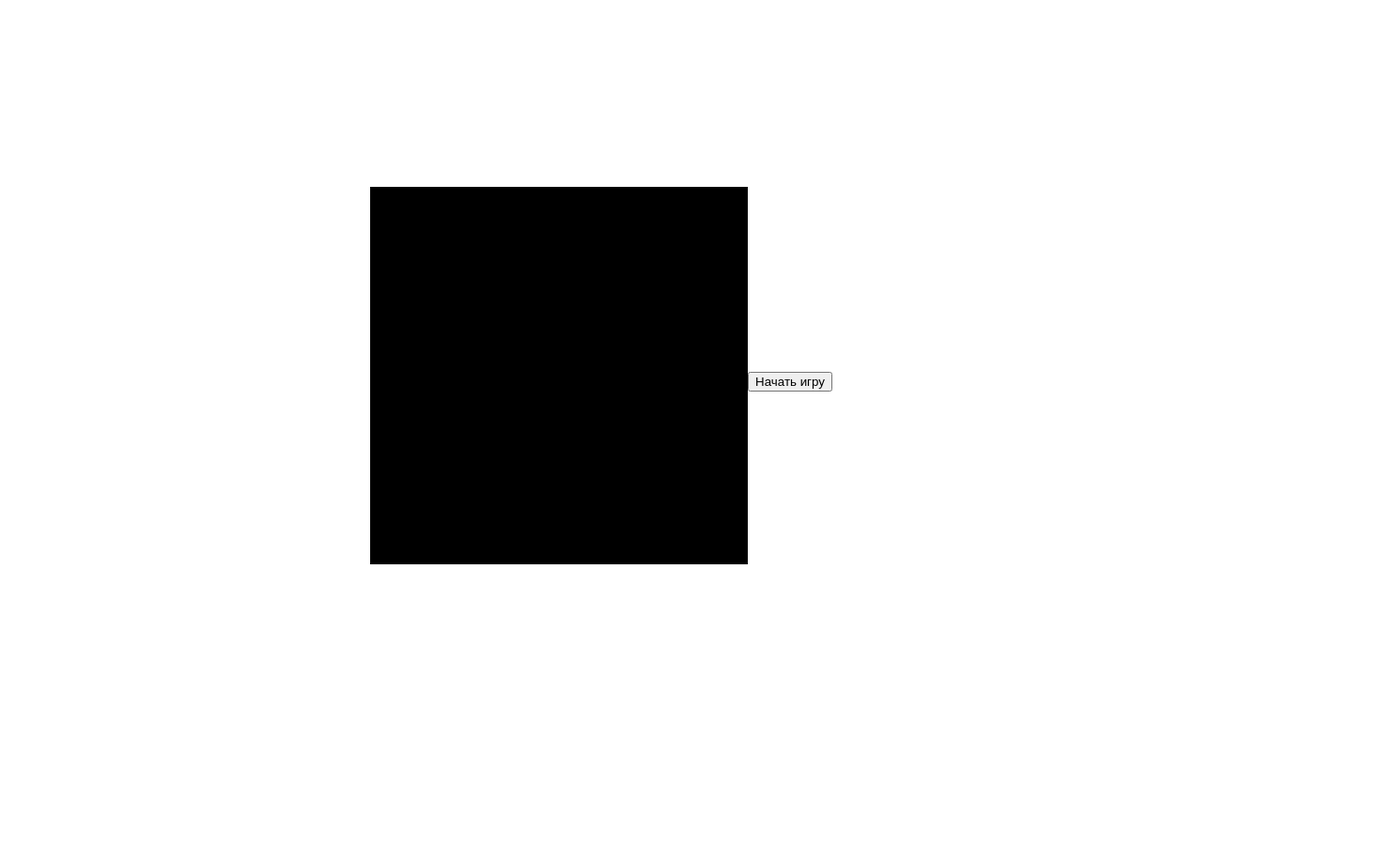
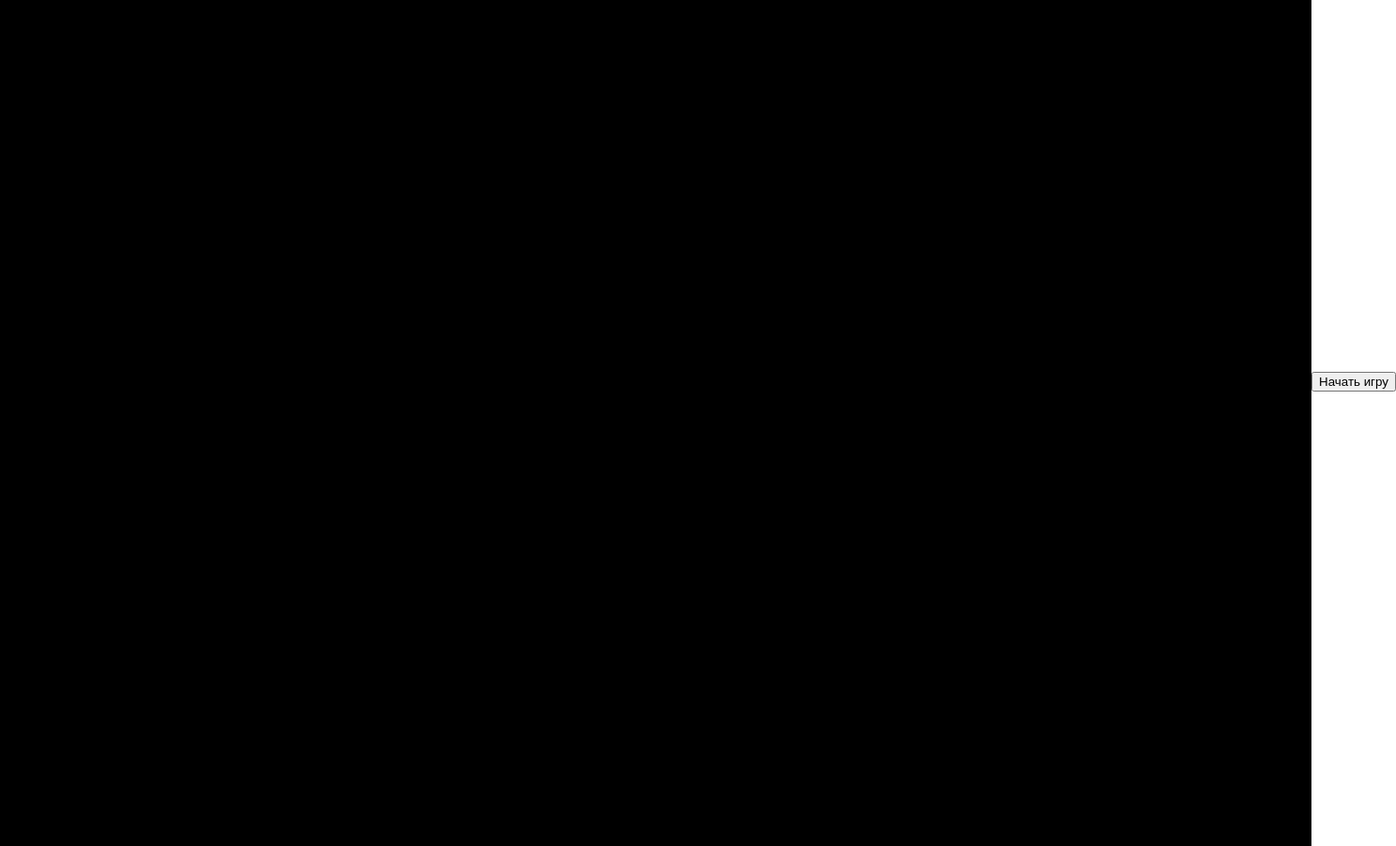
Before and after one commit to mareev-dev/Zmeya, a plain HTML site: page Zmeya/index.html in a window 1280 px wide. Shown: the whole page at 94% size, 1486 px wide, since content can reach past the window. Before the commit the page ends 800 px from the top, so only its background shows below. Drawn offline with Linux system fonts and the light colour scheme.

Commit message:
Update index.html
Адаптивный рандомайзер появления яблочка.

```diff
--- a/Zmeya/index.html
+++ b/Zmeya/index.html
@@ -27,17 +27,19 @@
 
 <body>
     <!-- Рисуем игровое поле -->
-    <canvas width="400" height="400" id="game"></canvas>
+    <canvas width="1600" height="1000" id="game"></canvas>
 
     <h1><input type="button" value="Начать игру" id="next_Frame_Button"> </h1>
     <!-- Сам скрипт с игрой -->
     <script>
+        let gameWidth = document.getElementById('game').clientWidth;
+        let gameHeight = document.getElementById('game').clientHeight;
         // Поле, на котором всё будет происходить, — тоже как бы переменная
         var canvas = document.getElementById('game');
         // Классическая змейка — двухмерная, сделаем такую же
         var context = canvas.getContext('2d');
         // Размер одной клеточки на поле — 16 пикселей
-        var grid = 16;
+        var grid = 10;
         // Служебная переменная, которая отвечает за скорость змейки
         var count = 0;
         // А вот и сама змейка
@@ -114,8 +116,8 @@
                     snake.maxCells++;
                     // Рисуем новое яблочко
                     // Помним, что размер холста у нас 400x400, при этом он разбит на ячейки — 25 в каждую сторону
-                    apple.x = getRandomInt(0, 25) * grid;
-                    apple.y = getRandomInt(0, 25) * grid;
+                    apple.x = getRandomInt(0, gameWidth / grid) * grid;
+                    apple.y = getRandomInt(0, gameHeight / grid) * grid;
                 }
                 if (snake.x == apple.x && snake.y < apple.y) {
                     snake.dy = grid;
```
